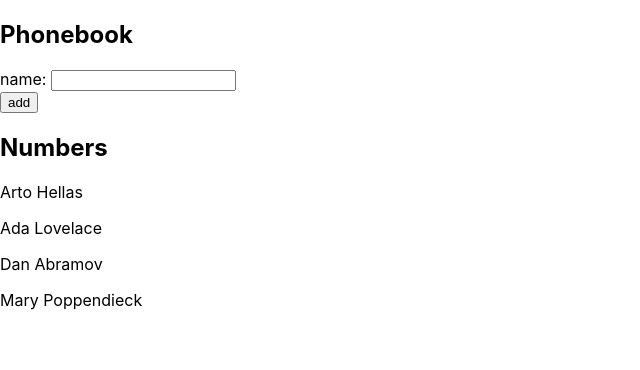
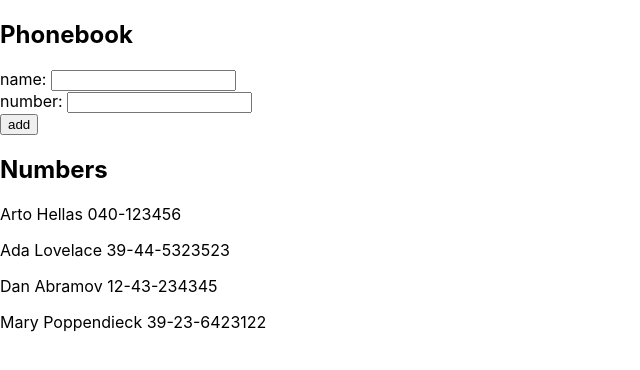
Before and after one commit to vtulonen/full_stack_open, a React (Create React App) app in the folder osa_2/puhelinluettelo/: page / in a window 1280 px wide. Shown: the top 370 px of the page, without its empty margins (0-640 px from the left). Built offline with nearby package versions, Linux system fonts and the light colour scheme.

Commit message:
2.8 - step 3

```diff
--- a/osa_2/puhelinluettelo/src/App.js
+++ b/osa_2/puhelinluettelo/src/App.js
@@ -4,12 +4,13 @@
 
 const App = () => {
   const [persons, setPersons] = useState([
-    { name: "Arto Hellas" },
-    { name: "Ada Lovelace" },
-    { name: "Dan Abramov" },
-    { name: "Mary Poppendieck" },
+    { name: "Arto Hellas", number: "040-123456" },
+    { name: "Ada Lovelace", number: "39-44-5323523" },
+    { name: "Dan Abramov", number: "12-43-234345" },
+    { name: "Mary Poppendieck", number: "39-23-6423122" },
   ]);
   const [newName, setNewName] = useState("");
+  const [newNumber, setNewNumber] = useState("");
 
   return (
     <div>
@@ -19,9 +20,11 @@
         setNewName={setNewName}
         persons={persons}
         setPersons={setPersons}
+        newNumber={newNumber}
+        setNewNumber={setNewNumber}
       />
       <h2>Numbers</h2>
-      <AllPersons persons={persons}/>
+      <AllPersons persons={persons} />
     </div>
   );
 };
--- a/osa_2/puhelinluettelo/src/components/AddPersonForm.js
+++ b/osa_2/puhelinluettelo/src/components/AddPersonForm.js
@@ -1,10 +1,18 @@
 import React from "react";
 
-const AddPersonForm = ({ newName, setNewName, persons, setPersons }) => {
+const AddPersonForm = ({
+  newName,
+  setNewName,
+  persons,
+  setPersons,
+  newNumber,
+  setNewNumber,
+}) => {
   const onSubmit = (e) => {
     e.preventDefault();
     const newPerson = {
       name: newName,
+      number: newNumber,
     };
 
     // Palauttaa undefined jos mikään person.name ei vastaa newNamea
@@ -17,10 +25,17 @@
     setNewName(e.target.value);
   };
 
+  const handleNumberChange = (e) => {
+    setNewNumber(e.target.value);
+  };
+
   return (
     <form onSubmit={onSubmit}>
       <div>
         name: <input value={newName} onChange={handleNameChange} />
+      </div>
+      <div>
+        number: <input value={newNumber} onChange={handleNumberChange} />
       </div>
       <div>
         <button type="submit">add</button>
--- a/osa_2/puhelinluettelo/src/components/AllPersons.js
+++ b/osa_2/puhelinluettelo/src/components/AllPersons.js
@@ -1,14 +1,16 @@
-import Person from './Person'
-import React from 'react'
+import Person from "./Person";
+import React from "react";
 
-const AllPersons = ({persons}) => {
+const AllPersons = ({ persons }) => {
   return (
     <div className="persons">
       {persons.map((person) => {
-        return <Person key={person.name} name={person.name} />;
+        return (
+          <Person key={person.name} name={person.name} number={person.number} />
+        );
       })}
     </div>
-  )
-}
+  );
+};
 
-export default AllPersons
+export default AllPersons;
--- a/osa_2/puhelinluettelo/src/components/Person.js
+++ b/osa_2/puhelinluettelo/src/components/Person.js
@@ -1,7 +1,11 @@
 import React from "react";
 
-const Person = ({ name }) => {
-  return <p className="person">{name}</p>;
+const Person = ({ name, number }) => {
+  return (
+    <p className="person">
+      {name} {number}
+    </p>
+  );
 };
 
 export default Person;
```
Also changed, not shown: 1 other file (tests, documents, lock files or other folders).
